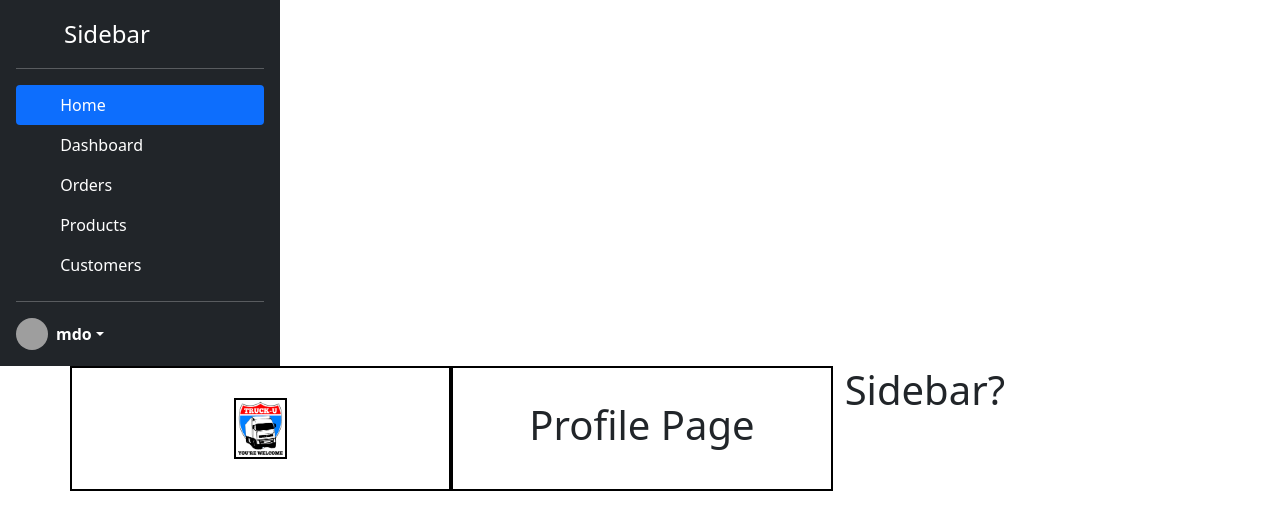
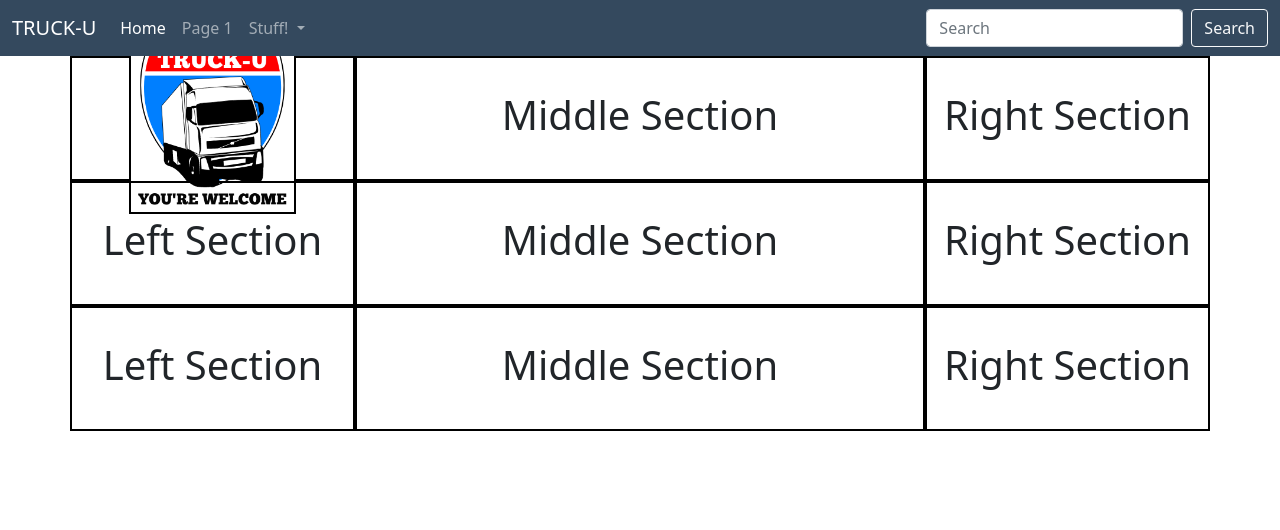
Before and after one commit to Woz-U-Group-Projects/team-2, an Angular app in the folder team-2/: page /Profile in a window 1280 px wide. Shown: the top 530 px of the page. Built offline with nearby package versions, Linux system fonts and the light colour scheme; grey boxes are pictures that could not be loaded; a web font is replaced by a local one.

Commit message:
Skeleton of profile page v1
I am branching off of this to try a different look in order to cleanly compare.

```diff
--- a/team-2/src/app/login/login.component.css
+++ b/team-2/src/app/login/login.component.css
@@ -1,6 +1,7 @@
 .loginImage {
   display: flex;
   justify-content: center;
+  margin-top: 100px;
 }
 
 .loginForm {
--- a/team-2/src/app/login/login.component.html
+++ b/team-2/src/app/login/login.component.html
@@ -6,14 +6,14 @@
   </div>
   <div class="row">
     <div class="col loginForm">
-      <div class="form" style="width: 25%">
+      <div class="form" style="width: 20%">
         <div class="form-group">
-          <label>Username:</label>
-          <input type="text" class="form-control" placeholder="">
+          <label for="validationDefault01">Username:</label>
+          <input type="text" class="form-control" id="validationDefault01" placeholder="Username">
         </div>
         <div class="form-group">
-          <label for="exampleInputPassword1">Password:</label>
-          <input type="password" class="form-control" id="exampleInputPassword1" placeholder="">
+          <label for="validationDefault02">Password:</label>
+          <input type="password" class="form-control" for="validationDefault02" placeholder="Password">
         </div>
         <div>
           <button type="submit" (click)="onAddPost()" class="btn btn-primary">Submit</button>
@@ -21,3 +21,4 @@
       </div>
     </div>
   </div>
+</div>
--- a/team-2/src/app/profile/profile.component.css
+++ b/team-2/src/app/profile/profile.component.css
@@ -12,9 +12,13 @@
   border-style: solid;
   border-color: black;
   border-width: 2px;
+  /* height: auto; */
+  max-width: 65%;
+  /* align-content: flex-start; */
+  /* margin-top: 175px; */
 }
 
-.h1 {
+.middle {
   border-style: solid;
   border-color: black;
   border-width: 2px;
@@ -23,3 +27,13 @@
   justify-content: center;
   height: 125px;
 }
+
+.right {
+  border-style: solid;
+  border-color: black;
+  border-width: 2px;
+  display: flex;
+  align-items: center;
+  justify-content: center;
+  height: 125px;
+}
--- a/team-2/src/app/profile/profile.component.html
+++ b/team-2/src/app/profile/profile.component.html
@@ -1,67 +1,72 @@
-<div class="d-flex flex-column flex-shrink-0 p-3 text-white bg-dark" style="width: 280px;">
-  <a href="/" class="d-flex align-items-center mb-3 mb-md-0 me-md-auto text-white text-decoration-none">
-    <svg class="bi me-2" width="40" height="32"><use xlink:href="#bootstrap"/></svg>
-    <span class="fs-4">Sidebar</span>
-  </a>
-  <hr>
-  <ul class="nav nav-pills flex-column mb-auto">
-    <li class="nav-item">
-      <a href="#" class="nav-link active" aria-current="page">
-        <svg class="bi me-2" width="16" height="16"><use xlink:href="#home"/></svg>
-        Home
-      </a>
-    </li>
-    <li>
-      <a href="#" class="nav-link text-white">
-        <svg class="bi me-2" width="16" height="16"><use xlink:href="#speedometer2"/></svg>
-        Dashboard
-      </a>
-    </li>
-    <li>
-      <a href="#" class="nav-link text-white">
-        <svg class="bi me-2" width="16" height="16"><use xlink:href="#table"/></svg>
-        Orders
-      </a>
-    </li>
-    <li>
-      <a href="#" class="nav-link text-white">
-        <svg class="bi me-2" width="16" height="16"><use xlink:href="#grid"/></svg>
-        Products
-      </a>
-    </li>
-    <li>
-      <a href="#" class="nav-link text-white">
-        <svg class="bi me-2" width="16" height="16"><use xlink:href="#people-circle"/></svg>
-        Customers
-      </a>
-    </li>
-  </ul>
-  <hr>
-  <div class="dropdown">
-    <a href="#" class="d-flex align-items-center text-white text-decoration-none dropdown-toggle" id="dropdownUser1" data-bs-toggle="dropdown" aria-expanded="false">
-      <img src="https://github.com/mdo.png" alt="" width="32" height="32" class="rounded-circle me-2">
-      <strong>mdo</strong>
-    </a>
-    <ul class="dropdown-menu dropdown-menu-dark text-small shadow" aria-labelledby="dropdownUser1">
-      <li><a class="dropdown-item" href="#">New project...</a></li>
-      <li><a class="dropdown-item" href="#">Settings</a></li>
-      <li><a class="dropdown-item" href="#">Profile</a></li>
-      <li><hr class="dropdown-divider"></li>
-      <li><a class="dropdown-item" href="#">Sign out</a></li>
-    </ul>
+<nav class="navbar navbar-expand-lg navbar-dark" style="background-color: #34495E;">
+  <div class="container-fluid">
+    <a class="navbar-brand" href="#">TRUCK-U</a>
+    <button class="navbar-toggler" type="button" data-bs-toggle="collapse" data-bs-target="#navbarSupportedContent" aria-controls="navbarSupportedContent" aria-expanded="false" aria-label="Toggle navigation">
+      <span class="navbar-toggler-icon"></span>
+    </button>
+    <div class="collapse navbar-collapse" id="navbarSupportedContent">
+      <ul class="navbar-nav me-auto mb-2 mb-lg-0">
+        <li class="nav-item">
+          <a class="nav-link active" aria-current="page" href="#">Home</a>
+        </li>
+        <li class="nav-item">
+          <a class="nav-link" href="#">Page 1</a>
+        </li>
+        <li class="nav-item dropdown">
+          <a class="nav-link dropdown-toggle" href="#" id="navbarDropdown" role="button" data-bs-toggle="dropdown" aria-expanded="false">
+            Stuff!
+          </a>
+          <ul class="dropdown-menu" aria-labelledby="navbarDropdown">
+            <li><a class="dropdown-item" href="#">More Stuff!</a></li>
+            <li><a class="dropdown-item" href="#">Still More Stuff!</a></li>
+            <li><hr class="dropdown-divider"></li>
+            <li><a class="dropdown-item" href="#">Holy Crap...Stuff</a></li>
+          </ul>
+        </li>
+        <li class="nav-item">
+          <a class="nav-link disabled"></a>
+        </li>
+      </ul>
+      <form class="d-flex">
+        <input class="form-control me-2" type="search" placeholder="Search" aria-label="Search">
+        <button class="btn btn-outline-light" type="submit">Search</button>
+      </form>
+    </div>
   </div>
-</div>
+</nav>
 
 <div class="container">
   <div class="row">
     <div class="col logo">
-      <img class="truck" src="/../assets/images/TRUCK-U-2.png" width="15%">
+      <img class="truck" src="/../assets/images/TRUCK-U-2.png">
     </div>
-    <div class="col h1">
-      <h1>Profile Page</h1>
+    <div class="col-6 middle">
+      <h1>Middle Section</h1>
     </div>
-    <div class="col">
-      <h1>Sidebar?</h1>
+    <div class="col right">
+      <h1>Right Section</h1>
+    </div>
+  </div>
+  <div class="row">
+    <div class="col logo">
+      <h1>Left Section</h1>
+    </div>
+    <div class="col-6 middle">
+      <h1>Middle Section</h1>
+    </div>
+    <div class="col right">
+      <h1>Right Section</h1>
+    </div>
+  </div>
+  <div class="row">
+    <div class="col logo">
+      <h1>Left Section</h1>
+    </div>
+    <div class="col-6 middle">
+      <h1>Middle Section</h1>
+    </div>
+    <div class="col right">
+      <h1>Right Section</h1>
     </div>
   </div>
 </div>
```
Also changed, not shown: team-2/src/app/sidebar/sidebar.component.html (line endings or trailing spaces).
